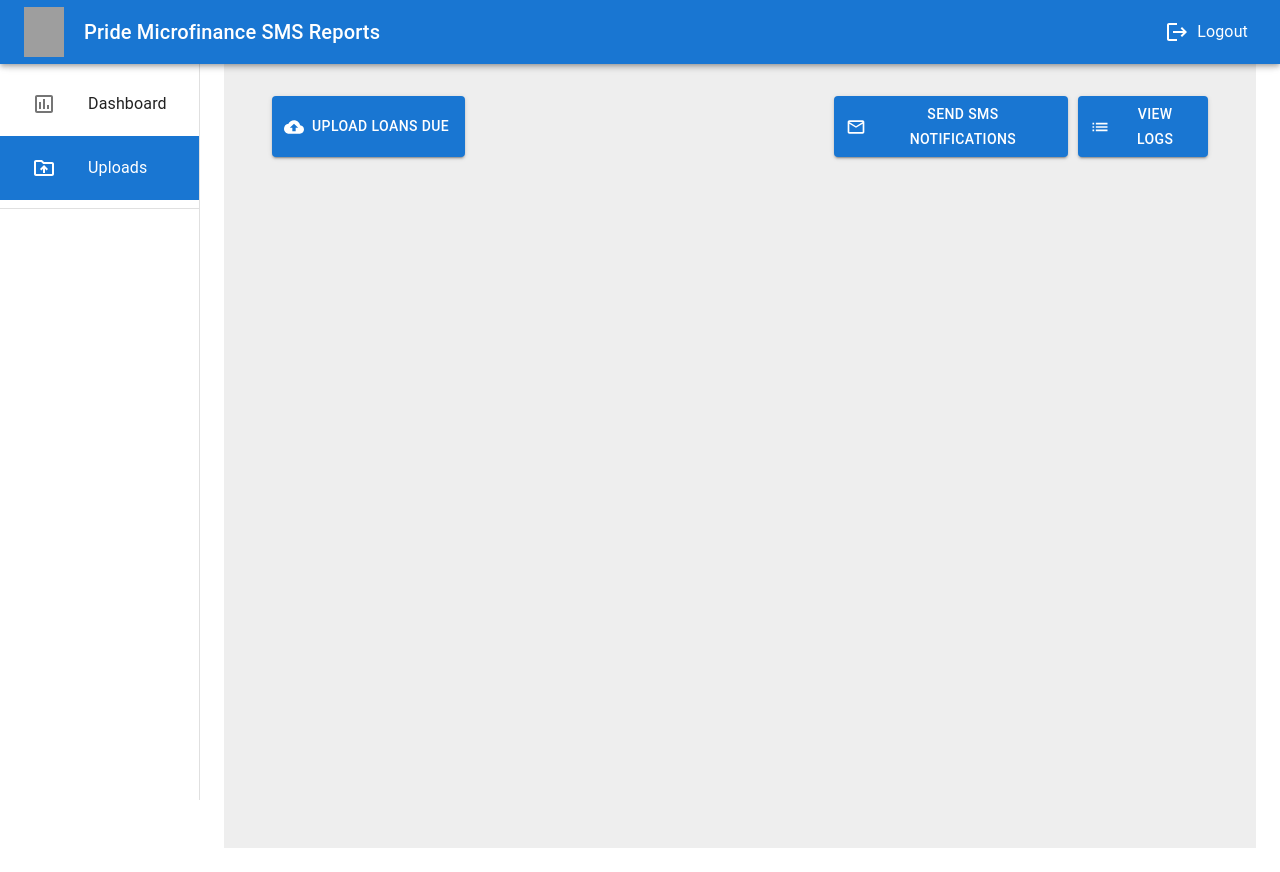
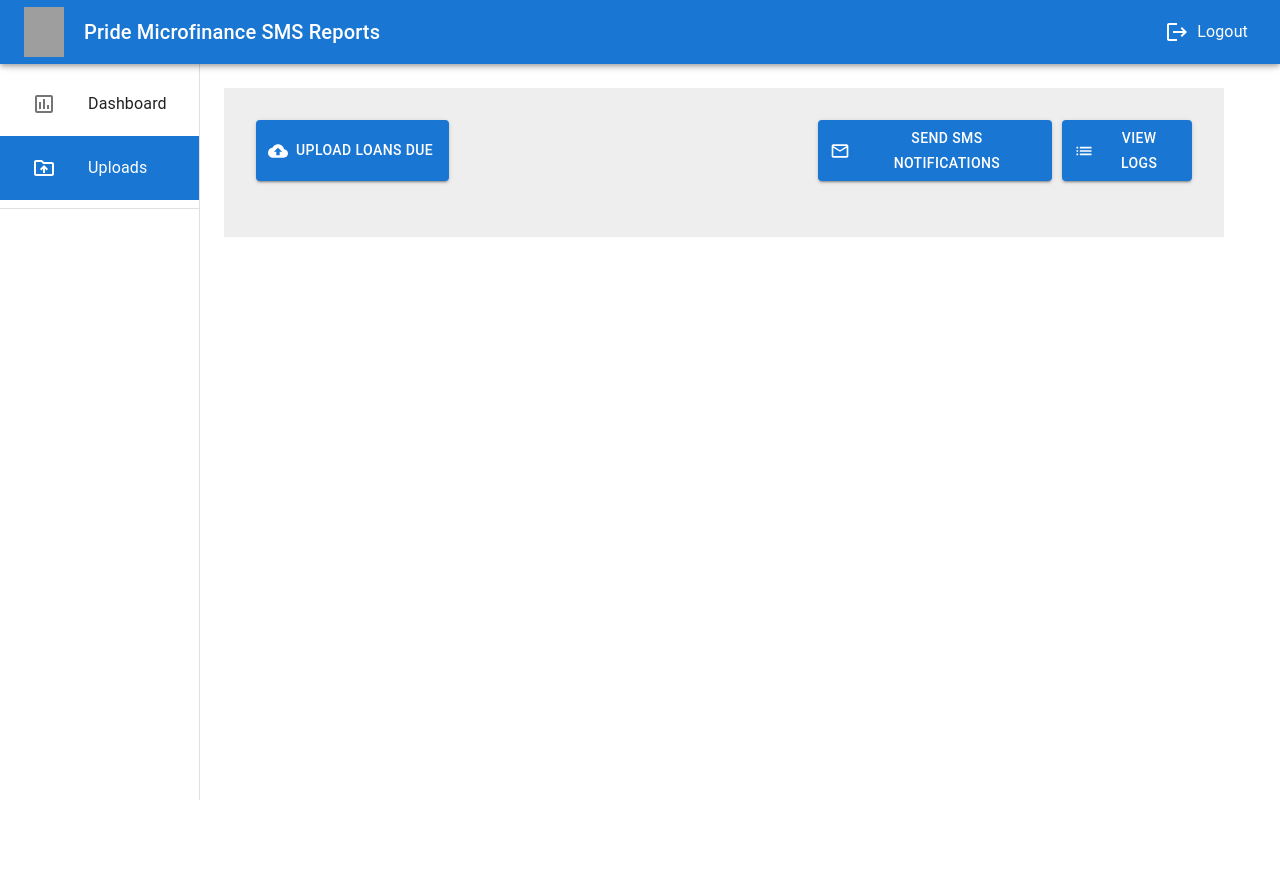
Before and after one commit to Pride-Innovation/SMS-Notifications-Front-End, a React (Create React App) app: page /dashboard/uploads in a window 1280 px wide. After the commit the page ends 800 px from the top, so only its background shows below. Built offline with nearby package versions, Linux system fonts and the light colour scheme; grey boxes are pictures that could not be loaded.

Commit message:
fix layout

```diff
--- a/src/Pages/FileUpload/index.tsx
+++ b/src/Pages/FileUpload/index.tsx
@@ -1,14 +1,16 @@
-import { Box } from "@mui/material"
+import { Box, Grid } from "@mui/material"
 import { grey } from "@mui/material/colors"
 import { FileUploadButton } from "../../components"
 import DataTable from "../../components/DataGrid"
 
 const FileUpload = () => {
     return (
-        <Box sx={{ p: 6, bgcolor: grey[200], height: "100vh" }}>
-            <FileUploadButton />
+        <Grid container spacing={4} padding={4} mt={4}>
+            <Box sx={{ p: 4, bgcolor: grey[200], width: "100%" }}>
+                <FileUploadButton />
+            </Box>
             <DataTable />
-        </Box>
+        </Grid>
     )
 }
 
```
